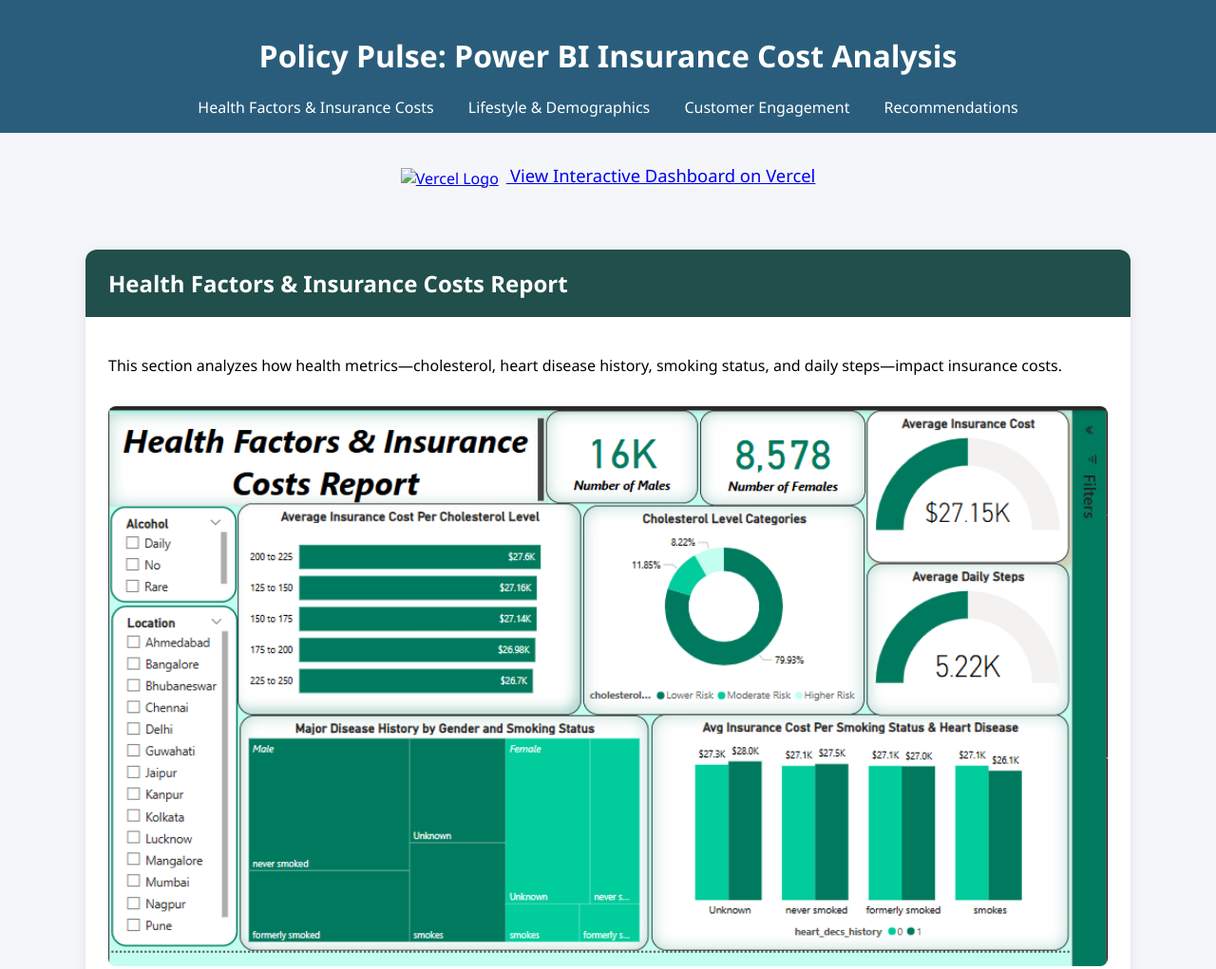
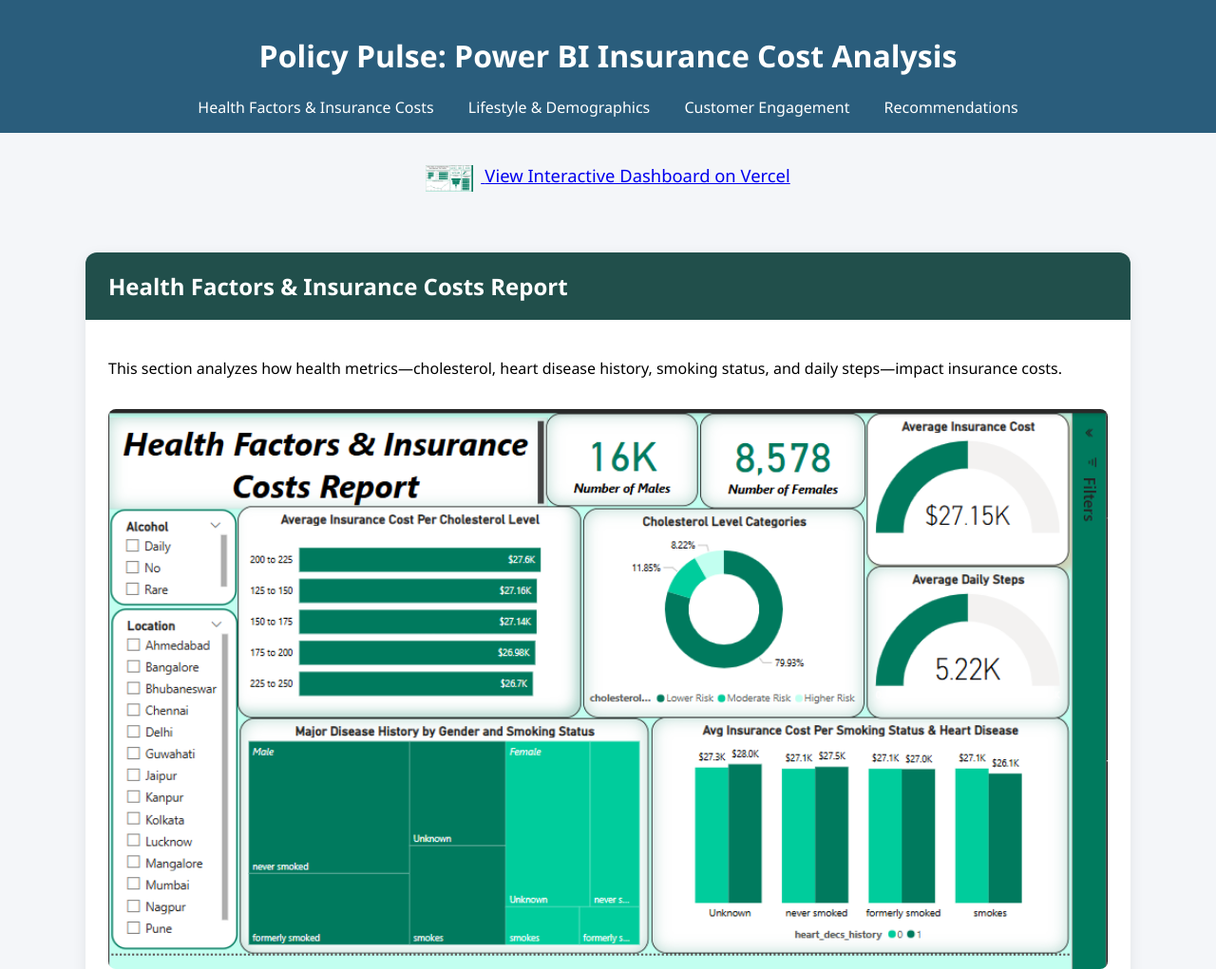
Before and after one commit to Eric-Inkoom-Ayitey/Insurance-Project, a plain HTML site: page index.html in a window 1280 px wide. Shown: the top 1021 px of the page at 95% size. Drawn offline with Linux system fonts and the light colour scheme.

Commit message:
Update index.html

```diff
--- a/index.html
+++ b/index.html
@@ -127,7 +127,7 @@
 
   <div class="vercel-link">
     <a href="https://policy-pulse.vercel.app" target="_blank" rel="noopener noreferrer">
-      <img src="https://assets.vercel.com/image/upload/v1662130559/front/favicon/vercel/180x180.png" alt="Vercel Logo"/>
+      <img src="image/Dashboard.png" alt="Vercel Logo"/>
       <span style="font-size:1.15rem;font-weight:500;">View Interactive Dashboard on Vercel</span>
     </a>
   </div>
```
